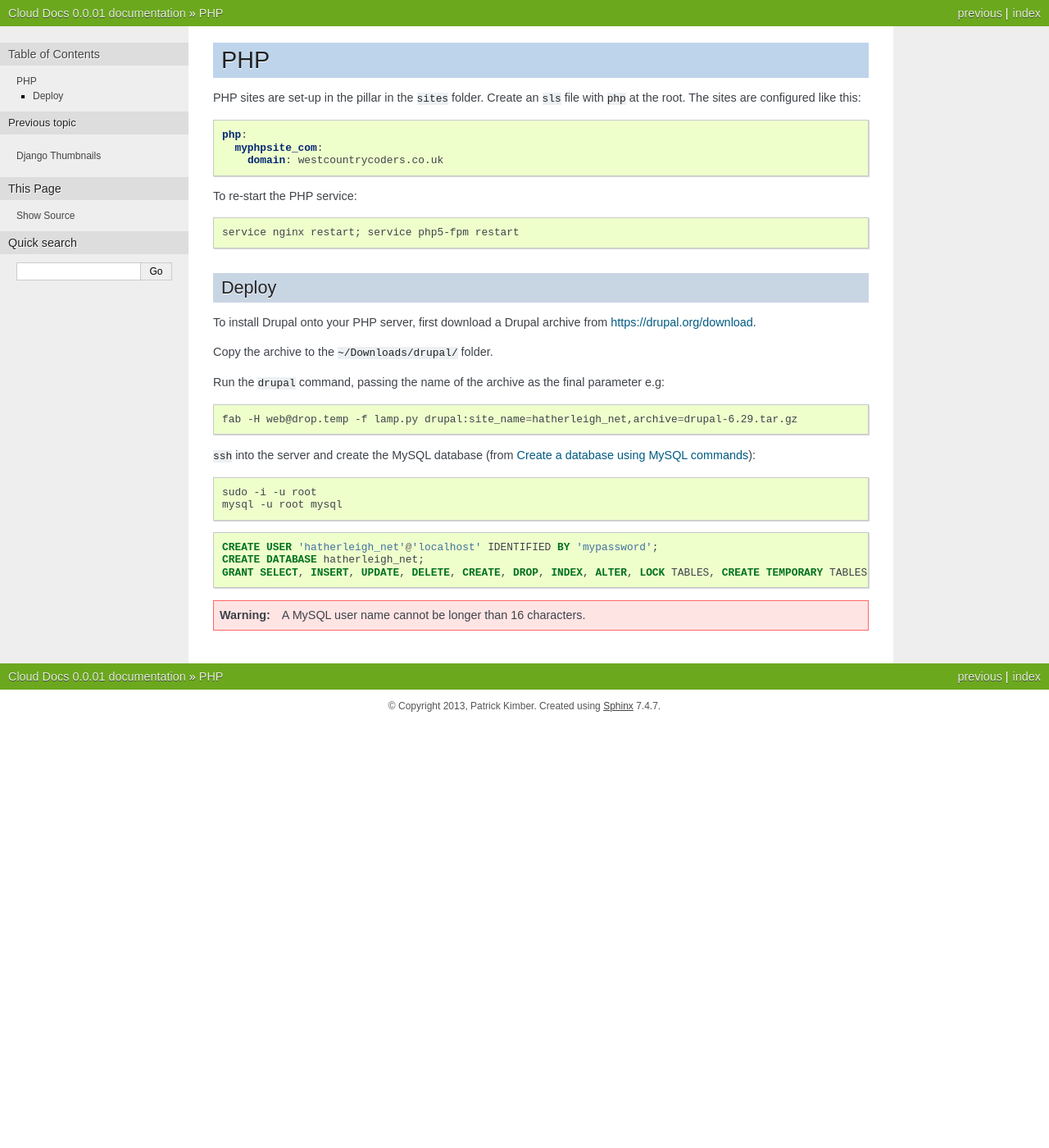
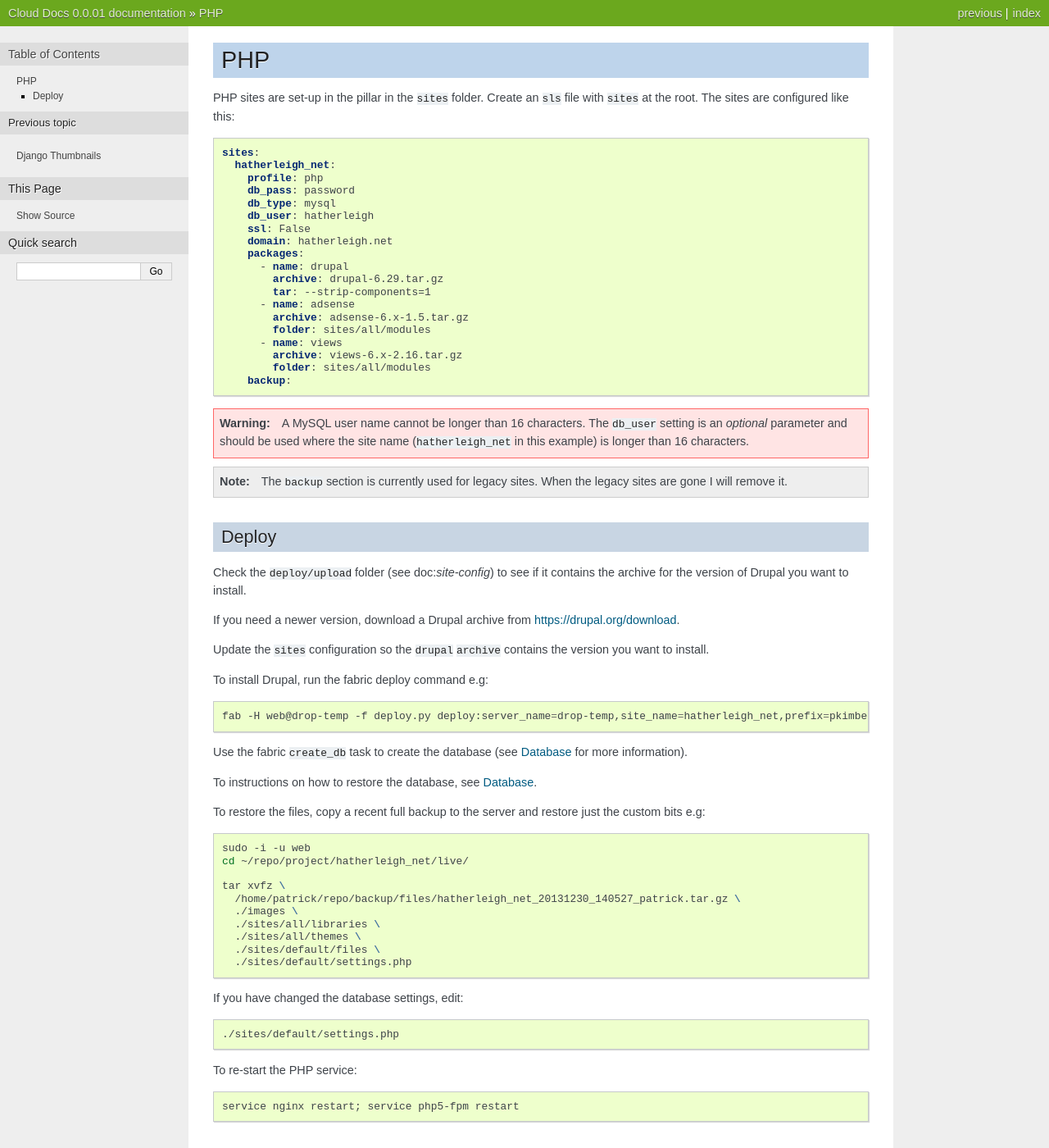
Before and after one commit to pkimber/old-docs-migrated-to-gitlab, a Sphinx documentation site: the page built from source/php.rst, in a window 1280 px wide and 1400 px high. Shown: the whole window at 82% size. Built offline with Sphinx 7.4.7, drawn with Linux system fonts in a browser that asks for light colours.

Commit message:
php deploy

```diff
--- a/source/dev-django-thumbnails.rst
+++ b/source/dev-django-thumbnails.rst
@@ -19,7 +19,6 @@ For an app::
       ...
       'django.contrib.staticfiles',
       'easy_thumbnails',
-      'registration',
 
 In your templates::
 
--- a/source/fabric-deploy.rst
+++ b/source/fabric-deploy.rst
@@ -10,7 +10,7 @@ To deploy your project (in this example for the server ``drop-temp`` and the
 site ``hatherleigh_net``)::
 
   cd fabric
-  fab -H web@drop-temp -f deploy.py deploy:prefix=pkimber,name=hatherleigh_net,version=0.0.16
+  fab -H web@drop-temp -f deploy.py deploy:server_name=drop-temp,site_name=hatherleigh_net,prefix=pkimber,version=0.0.35
 
 For details on the ``prefix`` parameter, see :doc:`fabric-release` and
 :doc:`site-config`
--- a/source/php.rst
+++ b/source/php.rst
@@ -4,45 +4,97 @@ PHP
 .. highlight:: bash
 
 PHP sites are set-up in the pillar in the ``sites`` folder.  Create an ``sls``
-file with ``php`` at the root.  The sites are configured like this:
+file with ``sites`` at the root.  The sites are configured like this:
 
 .. code-block:: yaml
 
-  php:
-    myphpsite_com:
-      domain: westcountrycoders.co.uk
+  sites:
+    hatherleigh_net:
+      profile: php
+      db_pass: password
+      db_type: mysql
+      db_user: hatherleigh
+      ssl: False
+      domain: hatherleigh.net
+      packages:
+        - name: drupal
+          archive: drupal-6.29.tar.gz
+          tar: --strip-components=1
+        - name: adsense
+          archive: adsense-6.x-1.5.tar.gz
+          folder: sites/all/modules
+        - name: views
+          archive: views-6.x-2.16.tar.gz
+          folder: sites/all/modules
+      backup:
 
+.. warning::
+
+  A MySQL user name cannot be longer than 16 characters.  The ``db_user``
+  setting is an *optional* parameter and should be used where the site name
+  (``hatherleigh_net`` in this example) is longer than 16 characters.
+
+.. note::
+
+  The ``backup`` section is currently used for legacy sites.  When the legacy
+  sites are gone I will remove it.
+
+Deploy
+======
+
+Check the ``deploy/upload`` folder (see doc:`site-config`) to see if it
+contains the archive for the version of Drupal you want to install.
+
+If you need a newer version, download a Drupal archive from
+https://drupal.org/download.
+
+Update the ``sites`` configuration so the ``drupal`` ``archive`` contains the
+version you want to install.
+
+To install Drupal, run the fabric deploy command e.g::
+
+  fab -H web@drop-temp -f deploy.py deploy:server_name=drop-temp,site_name=hatherleigh_net,prefix=pkimber,version=1.0.01
+
+Use the fabric ``create_db`` task to create the database (see
+:doc:`fabric-database` for more information).
+
+.. ``ssh`` into the server and create the MySQL database
+.. (from `Create a database using MySQL commands`_)::
+..
+..   sudo -i -u root
+..   mysql -u root mysql
+..
+.. .. code-block:: sql
+..
+..   CREATE USER 'hatherleigh_net'@'localhost' IDENTIFIED BY 'mypassword';
+..   CREATE DATABASE hatherleigh_net;
+..   GRANT SELECT, INSERT, UPDATE, DELETE, CREATE, DROP, INDEX, ALTER, LOCK TABLES, CREATE TEMPORARY TABLES ON `hatherleigh_net`.* TO 'hatherleigh_net'@'localhost' IDENTIFIED BY 'mypassword';
+..
+.. .. warning:: A MySQL user name cannot be longer than 16 characters.
+
+To instructions on how to restore the database, see :doc:`fabric-database`.
+
+To restore the files, copy a recent full backup to the server and restore just
+the custom bits e.g::
+
+  sudo -i -u web
+  cd ~/repo/project/hatherleigh_net/live/
+
+  tar xvfz \
+    /home/patrick/repo/backup/files/hatherleigh_net_20131230_140527_patrick.tar.gz \
+    ./images \
+    ./sites/all/libraries \
+    ./sites/all/themes \
+    ./sites/default/files \
+    ./sites/default/settings.php
+
+If you have changed the database settings, edit::
+
+  ./sites/default/settings.php
 
 To re-start the PHP service::
 
   service nginx restart; service php5-fpm restart
 
-Deploy
-======
-
-To install Drupal onto your PHP server, first download a Drupal archive from
-https://drupal.org/download.
-
-Copy the archive to the ``~/Downloads/drupal/`` folder.
-
-Run the ``drupal`` command, passing the name of the archive as the final
-parameter e.g::
-
-  fab -H web@drop.temp -f lamp.py drupal:site_name=hatherleigh_net,archive=drupal-6.29.tar.gz
-
-``ssh`` into the server and create the MySQL database
-(from `Create a database using MySQL commands`_)::
-
-  sudo -i -u root
-  mysql -u root mysql
-
-.. code-block:: sql
-
-  CREATE USER 'hatherleigh_net'@'localhost' IDENTIFIED BY 'mypassword';
-  CREATE DATABASE hatherleigh_net;
-  GRANT SELECT, INSERT, UPDATE, DELETE, CREATE, DROP, INDEX, ALTER, LOCK TABLES, CREATE TEMPORARY TABLES ON `hatherleigh_net`.* TO 'hatherleigh_net'@'localhost' IDENTIFIED BY 'mypassword';
-
-.. warning:: A MySQL user name cannot be longer than 16 characters.
-
 
 .. _`Create a database using MySQL commands`: https://drupal.org/documentation/install/create-database#direct
--- a/source/salt-master.rst
+++ b/source/salt-master.rst
@@ -35,9 +35,7 @@ Configuration
   #   base:
   #     - /srv/pillar
 
-Then re-start the salt master:
-
-::
+Then re-start the salt master::
 
   restart salt-master
   # or:
```
Also changed, not shown: source/fabric-database.rst (+12 -7 lines), source/site-config.rst (+13 -11 lines).
